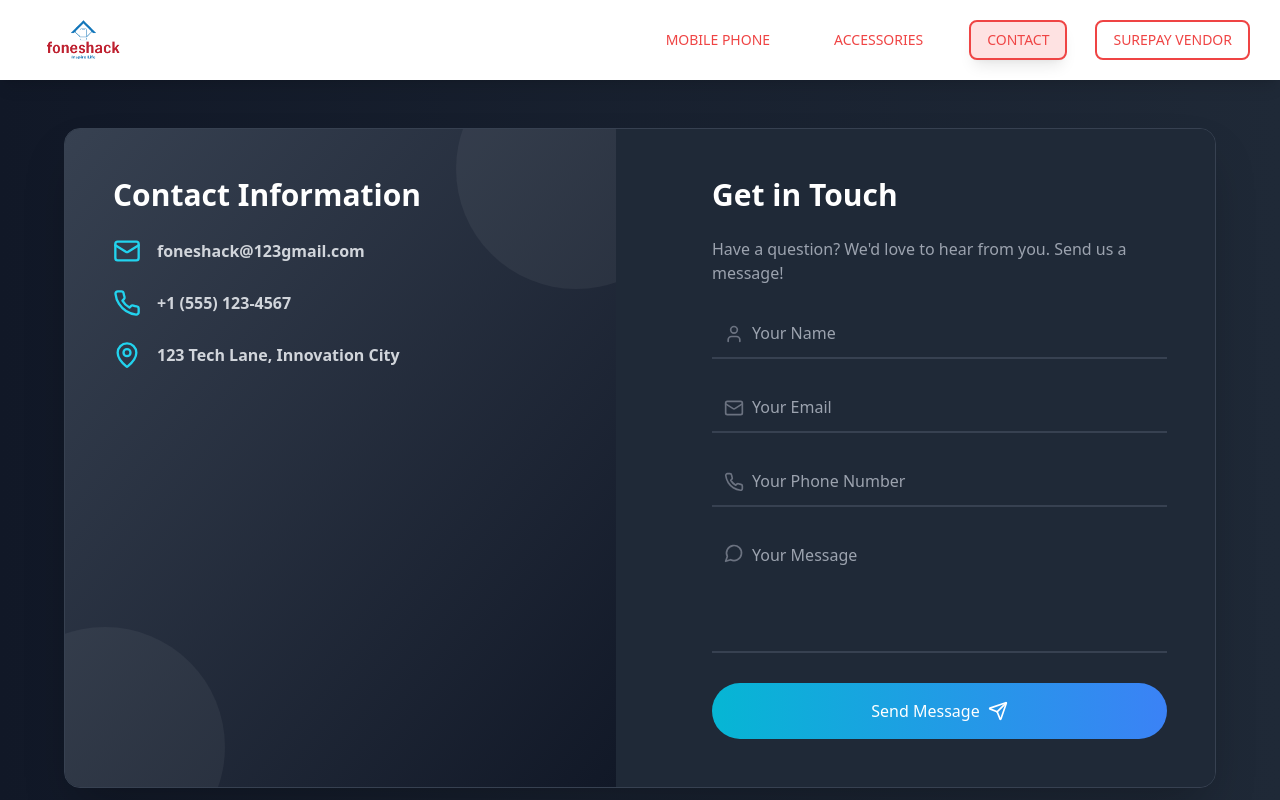
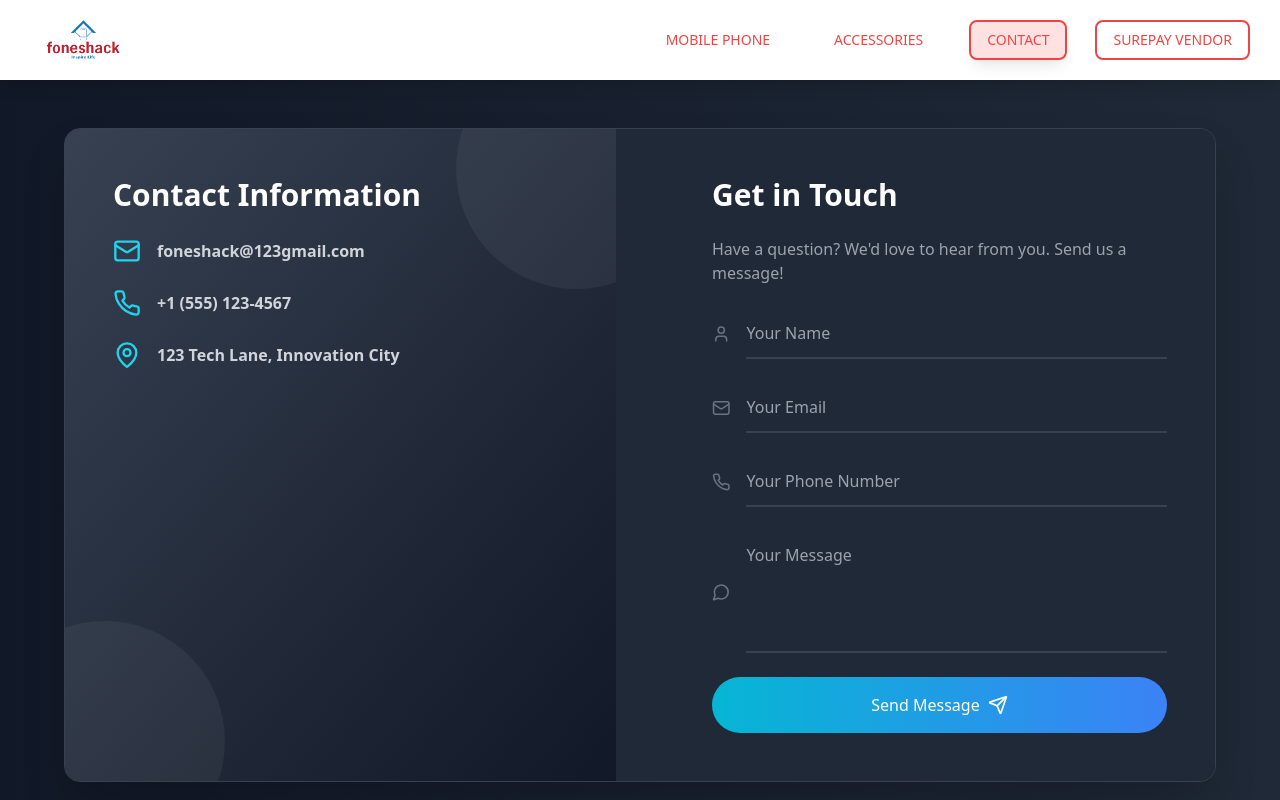
Before and after one commit to RakeshAnarajula/foneshack, a React (Vite) app: page /contact in a window 1280 px wide. Shown: the top 800 px of the page. Built offline with nearby package versions, Linux system fonts and the light colour scheme.

Commit message:
Update the changes

```diff
--- a/src/Accessories/Applecard.jsx
+++ b/src/Accessories/Applecard.jsx
@@ -80,7 +80,7 @@ const AppleProductsTable = () => {
         </motion.h1>
       </motion.div>
 
-      <div className="bg-gray-100 rounded-lg shadow">
+      <div className="bg-gray-100 rounded-lg shadow-lg">
         <table className="min-w-full divide-y divide-gray-200">
           <thead className="bg-gray-800 text-white">
             <tr>
--- a/src/Accessories/Samsungcard.jsx
+++ b/src/Accessories/Samsungcard.jsx
@@ -70,7 +70,7 @@ const SamsungTable = () => {
           transition={{ duration: 0.5, ease: 'easeInOut' }}
         />
       </motion.div>
-      <div className="bg-gray-100 rounded-lg shadow">
+      <div className="bg-gray-100 rounded-lg shadow-lg ">
         <table className="min-w-full divide-y divide-gray-200">
           <thead className="bg-gray-800 text-white">
             <tr>
@@ -97,13 +97,13 @@ const SamsungTable = () => {
                 transition={{ delay: index * 0.1, duration: 0.3 }}
                 className="hover:bg-gray-50 transition-colors relative cursor-pointer"
               >
-                <td className="px-4 py-2 sm:px-6 sm:py-4 whitespace-nowrap text-xs sm:text-sm font-medium text-gray-900">
+                <td className="px-1 py-2 sm:px-6 sm:py-4 whitespace-nowrap text-xs sm:text-sm font-medium text-gray-900">
                   {product.sku}
                 </td>
-                <td className="px-4 py-2 sm:px-6 sm:py-4 text-xs sm:text-sm text-gray-500">
+                <td className="px-1 py-2 sm:px-6 sm:py-4 text-xs sm:text-sm text-gray-500">
                   {product.description}
                 </td>
-                <td className="px-4 py-2 sm:px-6 sm:py-4 whitespace-nowrap text-xs sm:text-sm text-gray-500">
+                <td className="px-1 py-2 sm:px-6 sm:py-4 whitespace-nowrap text-xs sm:text-sm text-gray-500">
                   {product.altSku}
                 </td>
                 {hoveredRowIndex === index && (
--- a/src/Components/Navbar.jsx
+++ b/src/Components/Navbar.jsx
@@ -2,6 +2,7 @@ import React, { useState, useEffect, useRef } from 'react';
 import { useLocation, useNavigate } from 'react-router-dom';
 import { Menu, X, ArrowUp } from 'lucide-react';
 import { motion, AnimatePresence } from 'framer-motion';
+
 const navItems = [
   { name: 'MOBILE PHONE', path: '/mobilephones' },
   { name: 'ACCESSORIES', path: '/accessories' },
@@ -149,7 +150,7 @@ const Navbar = () => {
         {showArrow && (
           <motion.button
             onClick={handleArrowClick}
-            className="fixed bottom-4 right-4 p-3 bg-white text-red-500 rounded-full shadow-lg z-50 hover:bg-red-50 transition-colors duration-300"
+            className="fixed bottom-4 right-4 p-3 bg-white text-red-500 rounded-full shadow-lg z-50 hover:bg-red-50 transition-colors duration-300 hidden lg:block"
             initial={{ opacity: 0, scale: 0.5 }}
             animate={{ opacity: 1, scale: 1 }}
             exit={{ opacity: 0, scale: 0.5 }}
--- a/src/Contactus/Contactus.jsx
+++ b/src/Contactus/Contactus.jsx
@@ -7,6 +7,7 @@ import {
   User,
   MessageCircle
 } from 'lucide-react';
+
 const ContactPage = () => {
   const [formData, setFormData] = useState({
     name: '',
@@ -14,23 +15,50 @@ const ContactPage = () => {
     phone: '',
     message: ''
   });
+  const [errors, setErrors] = useState({});
   const [isSubmitted, setIsSubmitted] = useState(false);
+
   const handleChange = (e) => {
     const { name, value } = e.target;
-    setFormData(prev => ({
+    setFormData((prev) => ({
       ...prev,
       [name]: value
     }));
+    setErrors((prev) => ({
+      ...prev,
+      [name]: ''
+    }));
   };
+
+  const validateForm = () => {
+    const newErrors = {};
+    if (!formData.name.trim()) newErrors.name = "Name is required.";
+    if (!formData.email.trim()) {
+      newErrors.email = "Email is required.";
+    } else if (!/\S+@\S+\.\S+/.test(formData.email)) {
+      newErrors.email = "Please enter a valid email address.";
+    }
+    if (!formData.phone.trim()) newErrors.phone = "Phone number is required.";
+    if (!formData.message.trim()) newErrors.message = "Message is required.";
+    return newErrors;
+  };
+
   const handleSubmit = (e) => {
     e.preventDefault();
+    const validationErrors = validateForm();
+    if (Object.keys(validationErrors).length > 0) {
+      setErrors(validationErrors);
+      return;
+    }
     console.log('Form Submitted', formData);
     setIsSubmitted(true);
   };
+
   return (
     <div className="min-h-screen bg-gradient-to-r from-gray-900 to-gray-800 py-12 px-4 sm:px-6 lg:px-8">
       <div className="container mx-auto max-w-6xl">
         <div className="grid md:grid-cols-2 gap-12 bg-gray-800 shadow-2xl rounded-2xl overflow-hidden border border-gray-700">
+          {/* Contact Information Section */}
           <div className="bg-gradient-to-br from-gray-700 to-gray-900 p-12 text-white flex flex-col justify-between relative overflow-hidden">
             <div>
               <h2 className="text-3xl font-bold mb-6 text-white">Contact Information</h2>
@@ -52,6 +80,8 @@ const ContactPage = () => {
             <div className="absolute -top-20 -right-20 w-60 h-60 bg-white/5 rounded-full"></div>
             <div className="absolute -bottom-20 -left-20 w-60 h-60 bg-white/5 rounded-full"></div>
           </div>
+
+          {/* Contact Form Section */}
           <div className="p-12 bg-gray-800">
             {!isSubmitted ? (
               <form onSubmit={handleSubmit} className="space-y-6">
@@ -61,61 +91,71 @@ const ContactPage = () => {
                 <p className="text-gray-400 mb-8">
                   Have a question? We'd love to hear from you. Send us a message!
                 </p>
-                <div className="relative">
-                  <div className="absolute inset-y-0 left-0 pl-3 flex items-center pointer-events-none">
-                    <User className="w-5 h-5 text-gray-500" />
-                  </div>
+
+                {/* Name Input */}
+                <div className="relative flex items-center space-x-4">
+                  <User className="w-5 h-5 text-gray-500" />
                   <input
                     type="text"
                     name="name"
                     value={formData.name}
                     onChange={handleChange}
                     placeholder="Your Name"
-                    required
-                    className="w-full pl-10 pr-4 py-3 bg-transparent text-white border-b-2 border-gray-700 focus:border-cyan-500 transition duration-300 outline-none"
+                    className={`w-full py-3 bg-transparent text-white border-b-2 ${
+                      errors.name ? 'border-red-500' : 'border-gray-700'
+                    } focus:border-cyan-500 transition duration-300 outline-none`}
                   />
                 </div>
-                <div className="relative">
-                  <div className="absolute inset-y-0 left-0 pl-3 flex items-center pointer-events-none">
-                    <Mail className="w-5 h-5 text-gray-500" />
-                  </div>
+                {errors.name && <p className="text-red-500 text-sm">{errors.name}</p>}
+
+                {/* Email Input */}
+                <div className="relative flex items-center space-x-4">
+                  <Mail className="w-5 h-5 text-gray-500" />
                   <input
                     type="email"
                     name="email"
                     value={formData.email}
                     onChange={handleChange}
                     placeholder="Your Email"
-                    required
-                    className="w-full pl-10 pr-4 py-3 bg-transparent text-white border-b-2 border-gray-700 focus:border-cyan-500 transition duration-300 outline-none"
+                    className={`w-full py-3 bg-transparent text-white border-b-2 ${
+                      errors.email ? 'border-red-500' : 'border-gray-700'
+                    } focus:border-cyan-500 transition duration-300 outline-none`}
                   />
                 </div>
-                <div className="relative">
-                  <div className="absolute inset-y-0 left-0 pl-3 flex items-center pointer-events-none">
-                    <Phone className="w-5 h-5 text-gray-500" />
-                  </div>
+                {errors.email && <p className="text-red-500 text-sm">{errors.email}</p>}
+
+                {/* Phone Input */}
+                <div className="relative flex items-center space-x-4">
+                  <Phone className="w-5 h-5 text-gray-500" />
                   <input
                     type="tel"
                     name="phone"
                     value={formData.phone}
                     onChange={handleChange}
                     placeholder="Your Phone Number"
-                    className="w-full pl-10 pr-4 py-3 bg-transparent text-white border-b-2 border-gray-700 focus:border-cyan-500 transition duration-300 outline-none"
+                    className={`w-full py-3 bg-transparent text-white border-b-2 ${
+                      errors.phone ? 'border-red-500' : 'border-gray-700'
+                    } focus:border-cyan-500 transition duration-300 outline-none`}
                   />
                 </div>
-                <div className="relative">
-                  <div className="absolute top-3 left-0 pl-3 flex items-start pointer-events-none">
-                    <MessageCircle className="w-5 h-5 text-gray-500" />
-                  </div>
+                {errors.phone && <p className="text-red-500 text-sm">{errors.phone}</p>}
+
+                {/* Message Input */}
+                <div className="relative flex items-center space-x-4">
+                  <MessageCircle className="w-5 h-5 text-gray-500" />
                   <textarea
                     name="message"
                     value={formData.message}
                     onChange={handleChange}
                     placeholder="Your Message"
-                    required
                     rows={4}
-                    className="w-full pl-10 pr-4 py-3 bg-transparent text-white border-b-2 border-gray-700 focus:border-cyan-500 transition duration-300 outline-none resize-none"
+                    className={`w-full py-3 bg-transparent text-white border-b-2 ${
+                      errors.message ? 'border-red-500' : 'border-gray-700'
+                    } focus:border-cyan-500 transition duration-300 outline-none resize-none`}
                   ></textarea>
                 </div>
+                {errors.message && <p className="text-red-500 text-sm">{errors.message}</p>}
+
                 <button
                   type="submit"
                   className="w-full bg-gradient-to-r from-cyan-500 to-blue-500 text-white py-4 rounded-full hover:from-cyan-600 hover:to-blue-600 transition duration-300 flex items-center justify-center space-x-2 group"
@@ -146,4 +186,5 @@ const ContactPage = () => {
     </div>
   );
 };
+
 export default ContactPage;
```
Also changed, not shown: src/Accessories/Mybattable.jsx (+9 -9 lines).
